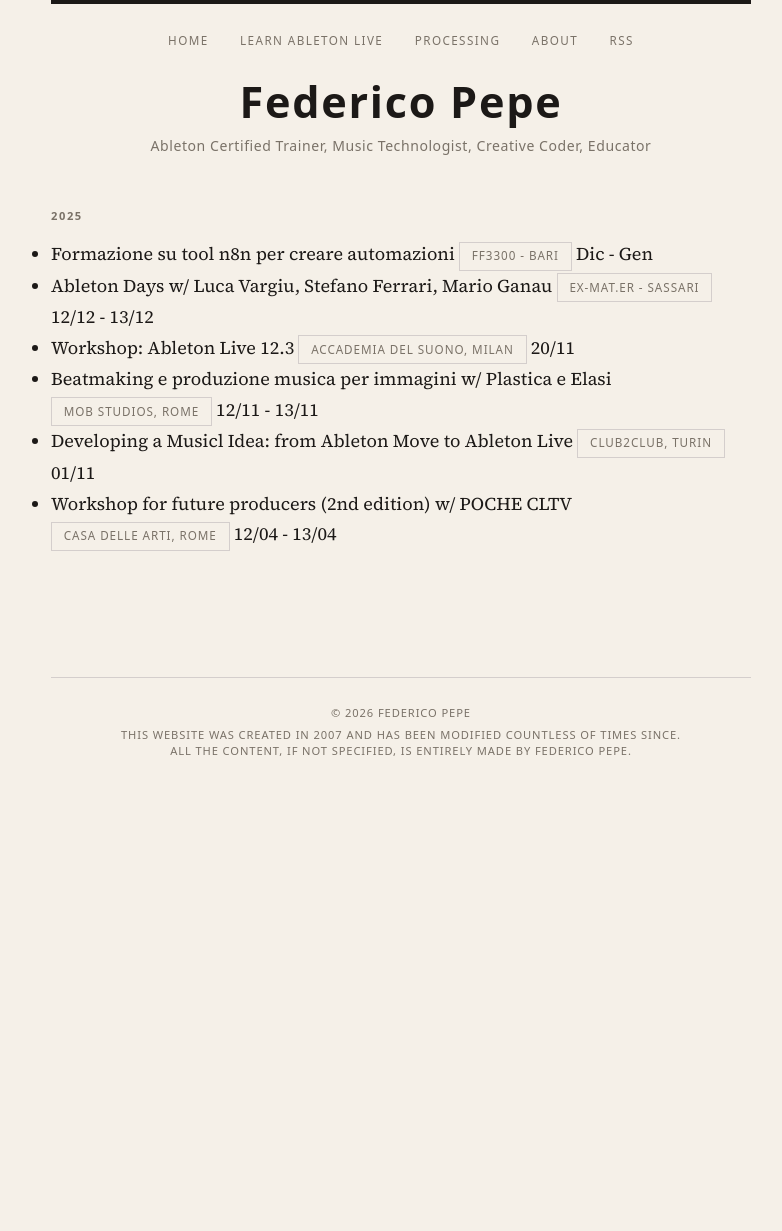
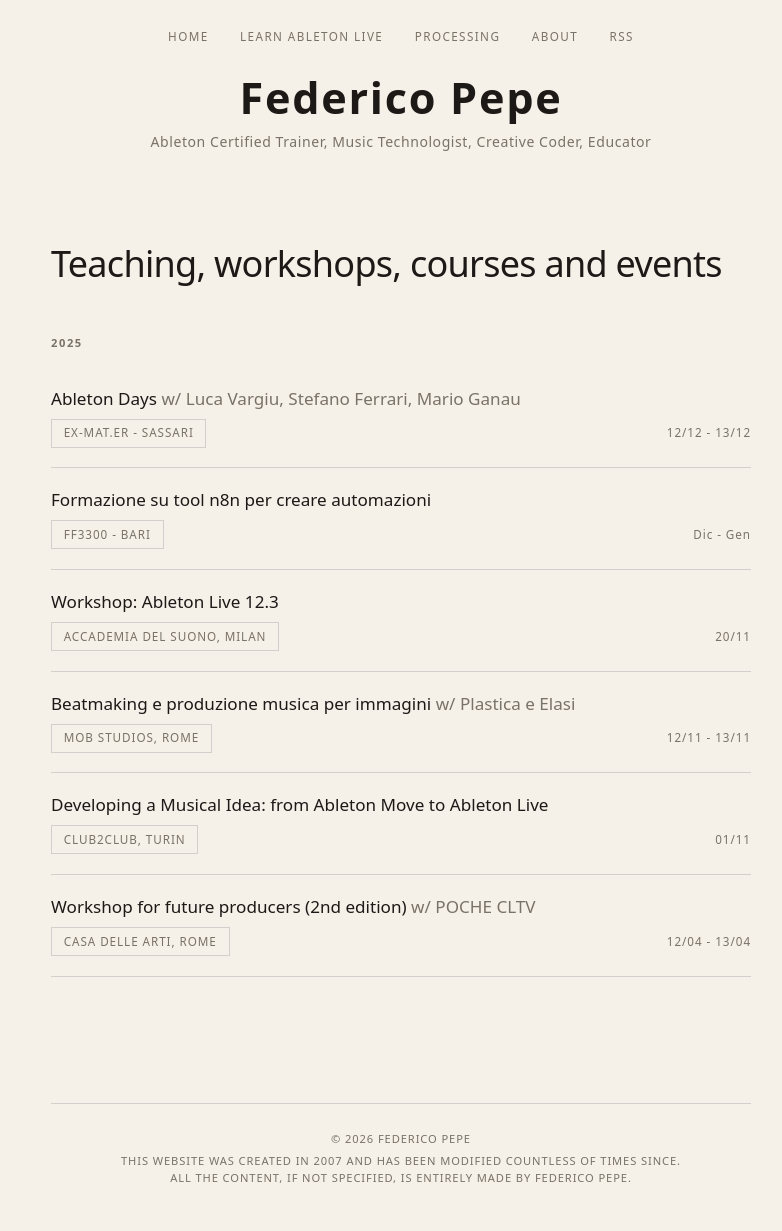
Before and after one commit to federico-pepe/federico-pepe.github.io, a Jekyll site: the page built from teaching.html, in a window 1280 px wide. Shown: the whole page, without its empty margins (239-1021 px from the left). Built offline with Jekyll 4.4.1, drawn with Linux system fonts in a browser that asks for light colours; before the commit the page ends 900 px from its top, so only the background shows below that.

Commit message:
Add projects and teaching collections with corresponding layouts and metadata

```diff
--- a/_config.yml
+++ b/_config.yml
@@ -5,6 +5,14 @@
 author: Federico Pepe
 lang: it
 timezone: Europe/Rome
+
+# Collections
+collections:
+  projects:
+    output: false
+    sort_by: order
+  teaching:
+    output: false
 
 # Build
 markdown: kramdown
--- /dev/null
+++ b/_layouts/teaching.html
@@ -0,0 +1,28 @@
+---
+layout: default
+---
+<article class="page">
+  <header>
+    <h1>{{ page.title }}</h1>
+  </header>
+  <section class="posts">
+    {% assign sorted_events = site.teaching | sort: "date" | reverse %}
+    {% assign grouped = sorted_events | group_by_exp: "item", "item.date | date: '%Y'" %}
+    {% for group in grouped %}
+    <div class="year-group">
+      <p class="year-label">{{ group.name }}</p>
+      <ul class="teaching-list">
+        {% for event in group.items %}
+        <li>
+          <div class="event-name">{{ event.title }}{% if event.collaborators %} <span class="event-collaborators">w/ {{ event.collaborators }}</span>{% endif %}</div>
+          <div class="event-meta">
+            <span class="location">{{ event.location }}</span>
+            <time datetime="{{ event.date | date: "%Y-%m-%d" }}">{{ event.date_label }}</time>
+          </div>
+        </li>
+        {% endfor %}
+      </ul>
+    </div>
+    {% endfor %}
+  </section>
+</article>
--- a/_sass/main.scss
+++ b/_sass/main.scss
@@ -68,7 +68,7 @@
 //           name below · centred sans-serif description below that
 
 header {
-  border-top: 4px solid var(--ink);
+  //border-top: 4px solid var(--ink);
   margin-bottom: 1.5rem;
 }
 
@@ -85,10 +85,9 @@
 
   .site-title {
     font-family: var(--sans);
-    font-size: 0.9rem;
+    font-size: 1.5rem;
     font-weight: 600;
     letter-spacing: 0.14em;
-    text-transform: uppercase;
     text-decoration: none;
     color: var(--ink);
   }
@@ -308,6 +307,11 @@
   text-transform: uppercase;
   color: var(--mid);
   margin-bottom: 0.3rem;
+  display: none;
+}
+
+@media (min-width: 601px) {
+  .post-item-tag { display: block; }
 }
 
 .post-item-body h2 {
@@ -333,6 +337,21 @@
   margin-top: 0.45rem;
 }
 
+.read-more {
+  display: inline-block;
+  margin-top: 0.7rem;
+  font-family: var(--sans);
+  font-size: 0.62rem;
+  font-weight: 500;
+  letter-spacing: 0.12em;
+  text-transform: uppercase;
+  text-decoration: none;
+  color: var(--mid);
+
+  &::after { content: " →"; }
+  &:hover  { color: var(--ink); }
+}
+
 // Desktop: date sidebar grid
 @media (min-width: 601px) {
   .posts { padding: 0.25rem 0 4rem; }
@@ -349,7 +368,7 @@
     display: grid;
     grid-template-columns: 4.5rem 1fr;
     column-gap: 1.75rem;
-    align-items: start;
+    align-items: stretch;
     padding: 1.5rem 0;
 
     &:last-child {
@@ -705,6 +724,143 @@
   }
 }
 
+// ── Projects collection — card grid ──────────────────────────────────────────
+
+.projects-grid {
+  padding-top: 1.75rem;
+  padding-bottom: 3rem;
+  border-top: 1px solid var(--ink);
+  display: grid;
+  grid-template-columns: 1fr;
+  gap: 1rem;
+}
+
+@media (min-width: 601px) {
+  .projects-grid {
+    grid-template-columns: 1fr 1fr;
+    gap: 1.5rem;
+    padding-top: 2rem;
+    padding-bottom: 4rem;
+  }
+}
+
+.project-card {
+  border: 1px solid var(--faint);
+  display: flex;
+  flex-direction: column;
+}
+
+.project-card-thumb {
+  aspect-ratio: 16 / 9;
+  overflow: hidden;
+
+  img {
+    width: 100%;
+    height: 100%;
+    object-fit: cover;
+    display: block;
+  }
+
+  &.is-placeholder {
+    background-color: var(--warm);
+    background-image:
+      repeating-linear-gradient(0deg,   transparent, transparent 23px, var(--faint) 23px, var(--faint) 24px),
+      repeating-linear-gradient(90deg,  transparent, transparent 23px, var(--faint) 23px, var(--faint) 24px);
+  }
+}
+
+.project-card-body {
+  padding: 1.1rem 1.25rem 1.25rem;
+  flex: 1;
+  display: flex;
+  flex-direction: column;
+}
+
+.project-title {
+  font-family: var(--sans);
+  font-size: 0.92rem;
+  font-weight: 600;
+  letter-spacing: -0.01em;
+  line-height: 1.3;
+  margin-bottom: 0.45rem;
+  color: var(--ink);
+}
+
+.project-desc {
+  font-family: var(--serif);
+  font-size: 0.88rem;
+  line-height: 1.7;
+  color: var(--ink);
+  flex: 1;
+}
+
+.project-link {
+  display: inline-block;
+  margin-top: 0.75rem;
+  font-family: var(--sans);
+  font-size: 0.62rem;
+  font-weight: 500;
+  letter-spacing: 0.1em;
+  text-transform: uppercase;
+  text-decoration: none;
+  color: var(--mid);
+
+  &::before { content: "→ "; }
+  &:hover { color: var(--accent); }
+}
+
+// ── Teaching / Events list ────────────────────────────────────────────────────
+
+.teaching-list {
+  list-style: none;
+
+  li {
+    padding: 0.85rem 0;
+    border-bottom: 1px solid var(--faint);
+  }
+}
+
+.event-name {
+  font-family: var(--sans);
+  font-size: 0.92rem;
+  font-weight: 400;
+  line-height: 1.4;
+  margin-bottom: 0.4rem;
+  color: var(--ink);
+}
+
+.event-collaborators {
+  color: var(--mid);
+  font-weight: 300;
+}
+
+.event-meta {
+  display: flex;
+  align-items: center;
+  gap: 0.5rem;
+  flex-wrap: wrap;
+
+  time {
+    margin-left: auto;
+    font-family: var(--sans);
+    font-size: 0.62rem;
+    letter-spacing: 0.08em;
+    color: var(--mid);
+    white-space: nowrap;
+  }
+}
+
+@media (min-width: 601px) {
+  .teaching-list li { padding: 1.1rem 0; }
+
+  .event-name {
+    font-size: 0.95rem;
+    margin-bottom: 0.45rem;
+  }
+
+  .event-meta time { font-size: 0.65rem; }
+}
+
 // ── Location tag ──────────────────────────────────────────────────────────────
 
 .location {
--- a/index.html
+++ b/index.html
@@ -23,6 +23,7 @@
         {% elsif post.excerpt %}
         <p class="post-item-excerpt">{{ post.excerpt | strip_html | truncatewords: 28 }}</p>
         {% endif %}
+        <a class="read-more" href="{{ post.url | relative_url }}">Continue reading</a>
       </div>
     </article>
     {% endfor %}
--- a/teaching.html
+++ b/teaching.html
@@ -1,41 +1,5 @@
 ---
-layout: default
+layout: teaching
 title: Teaching, workshops, courses and events
+permalink: /teaching/
 ---
-<section class="posts">
-  <div class="year-group">
-    <p class="year-label">2025</p>
-    <ul class="post-list">
-      <li>
-        Formazione su tool n8n per creare automazioni
-        <span class="location">FF3300 - Bari</span>
-        <time datetime="2025-12-12">Dic - Gen</time>
-      </li>
-      <li>
-        Ableton Days w/ Luca Vargiu, Stefano Ferrari, Mario Ganau
-        <span class="location">EX-MAT.ER - Sassari</span>
-        <time datetime="2025-12-12">12/12 - 13/12</time>
-      </li>
-      <li>
-        Workshop: Ableton Live 12.3
-        <span class="location">Accademia del Suono, Milan</span>
-        <time datetime="2025-11-20">20/11</time>
-      </li>
-      <li>
-        Beatmaking e produzione musica per immagini w/ Plastica e Elasi
-        <span class="location">Mob Studios, Rome</span>
-        <time datetime="2025-11-12">12/11 - 13/11</time>
-      </li>
-      <li>
-        Developing a Musicl Idea: from Ableton Move to Ableton Live
-        <span class="location">Club2Club, Turin</span>
-        <time datetime="2025-11-01">01/11</time>
-      </li>
-      <li>
-        Workshop for future producers (2nd edition) w/ POCHE CLTV
-        <span class="location">Casa delle Arti, Rome</span>
-        <time datetime="2025-04-12">12/04 - 13/04</time>
-      </li>
-    </ul>
-  </div>
-</section>
```
Also changed, not shown: _layouts/projects.html (added, +23 -0 lines), _projects/01-partner-in-noise.md (added, +6 -0 lines), _projects/02-verona-aug.md (added, +8 -0 lines), _projects/03-codiceinutile.md (added, +8 -0 lines), _projects/04-nice-color-palettes.md (added, +8 -0 lines), _projects/05-give-them-credit.md (added, +8 -0 lines), _teaching/2025-04-12-future-producers-2.md (added, +7 -0 lines), _teaching/2025-11-01-musical-idea-move-to-live.md (added, +6 -0 lines), _teaching/2025-11-12-beatmaking-musica-immagini.md (added, +7 -0 lines), _teaching/2025-11-20-ableton-live-12-3.md (added, +6 -0 lines), _teaching/2025-12-12-ableton-days-sassari.md (added, +7 -0 lines), _teaching/2025-12-12-n8n-automazioni.md (added, +6 -0 lines), projects.md (+1 -27 lines).
